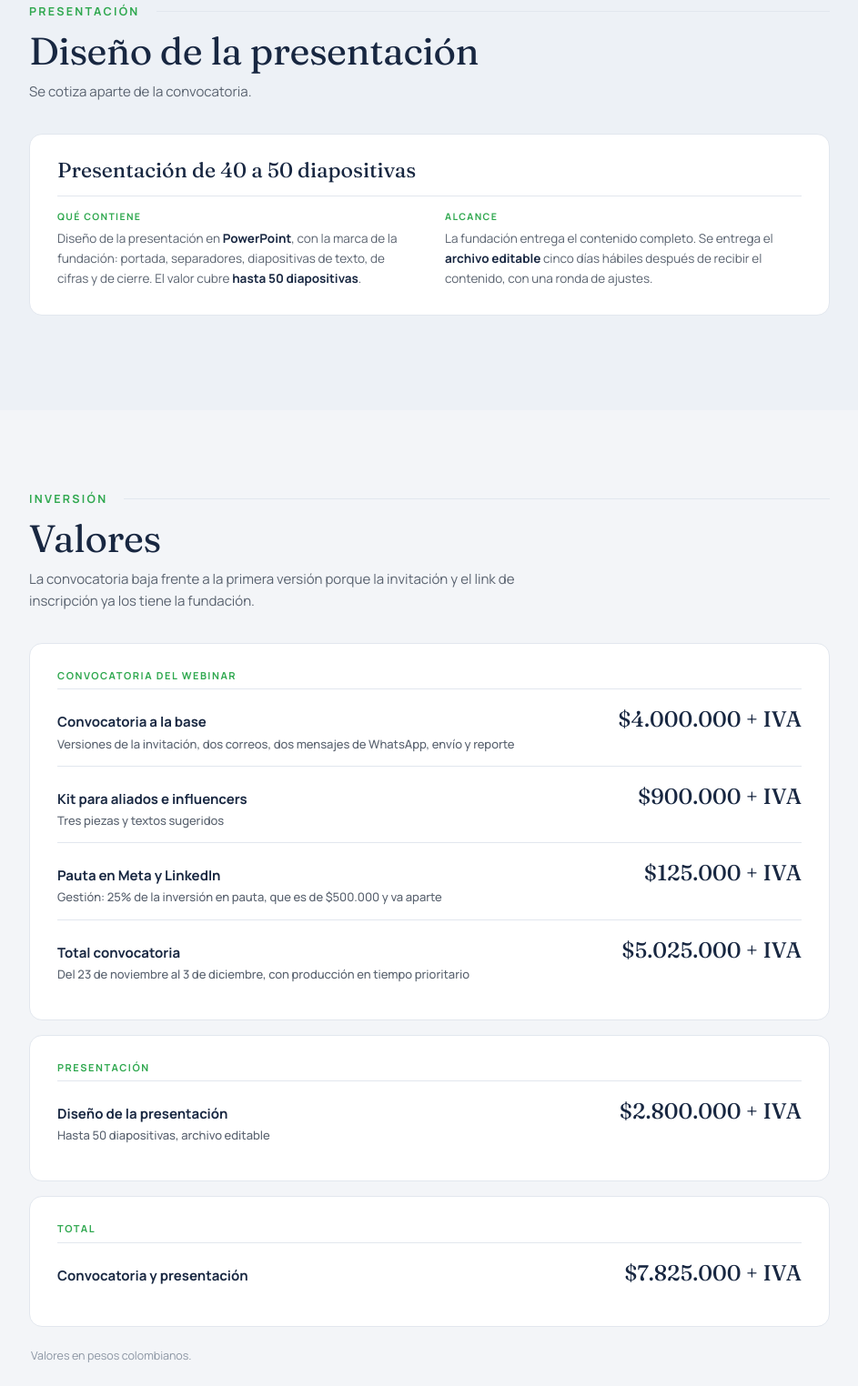
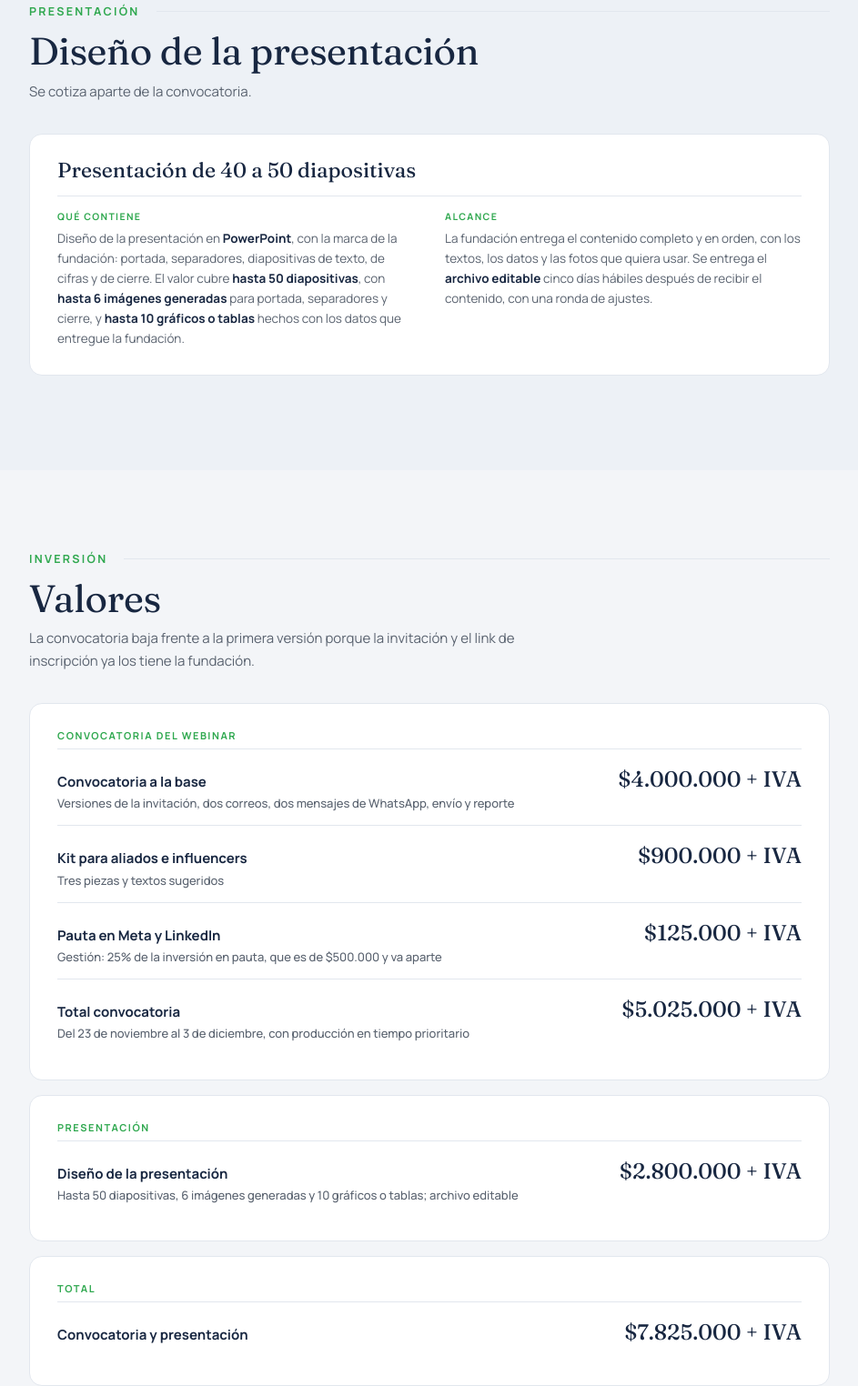
Before and after one commit to anasamsa/propuesta-webinar-2-diciembre, a plain HTML site: page index.html in a window 1280 px wide. Shown: the part 4140-5664 px from the top of the page at 91% size, without its empty margins (168-1111 px from the left). Drawn offline with Linux system fonts and the light colour scheme.

Commit message:
Presentación: topes de imágenes y gráficos
Co-Authored-By: Claude Fable 5.2 <noreply@anthropic.com>

```diff
--- a/index.html
+++ b/index.html
@@ -427,11 +427,11 @@ a:focus-visible{outline:3px solid var(--green);outline-offset:2px}
       <div class="comp__grid">
         <div>
           <p class="comp__k">Qué contiene</p>
-          <p class="comp__v">Diseño de la presentación en <b>PowerPoint</b>, con la marca de la fundación: portada, separadores, diapositivas de texto, de cifras y de cierre. El valor cubre <b>hasta 50 diapositivas</b>.</p>
+          <p class="comp__v">Diseño de la presentación en <b>PowerPoint</b>, con la marca de la fundación: portada, separadores, diapositivas de texto, de cifras y de cierre. El valor cubre <b>hasta 50 diapositivas</b>, con <b>hasta 6 imágenes generadas</b> para portada, separadores y cierre, y <b>hasta 10 gráficos o tablas</b> hechos con los datos que entregue la fundación.</p>
         </div>
         <div>
           <p class="comp__k">Alcance</p>
-          <p class="comp__v">La fundación entrega el contenido completo. Se entrega el <b>archivo editable</b> cinco días hábiles después de recibir el contenido, con una ronda de ajustes.</p>
+          <p class="comp__v">La fundación entrega el contenido completo y en orden, con los textos, los datos y las fotos que quiera usar. Se entrega el <b>archivo editable</b> cinco días hábiles después de recibir el contenido, con una ronda de ajustes.</p>
         </div>
       </div>
     </div>
@@ -454,7 +454,7 @@ a:focus-visible{outline:3px solid var(--green);outline-offset:2px}
 
     <div class="tot">
       <p class="tot__k">Presentación</p>
-      <div class="tot__r"><span><b>Diseño de la presentación</b><em>Hasta 50 diapositivas, archivo editable</em></span><strong class="num">$2.800.000 + IVA</strong></div>
+      <div class="tot__r"><span><b>Diseño de la presentación</b><em>Hasta 50 diapositivas, 6 imágenes generadas y 10 gráficos o tablas; archivo editable</em></span><strong class="num">$2.800.000 + IVA</strong></div>
     </div>
 
     <div class="tot">
```
